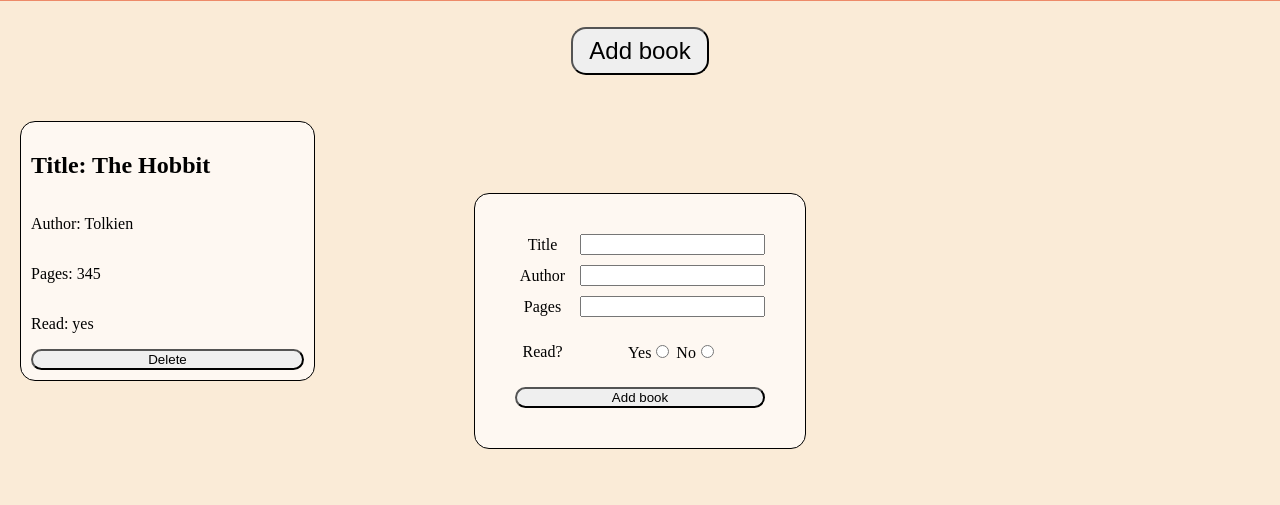
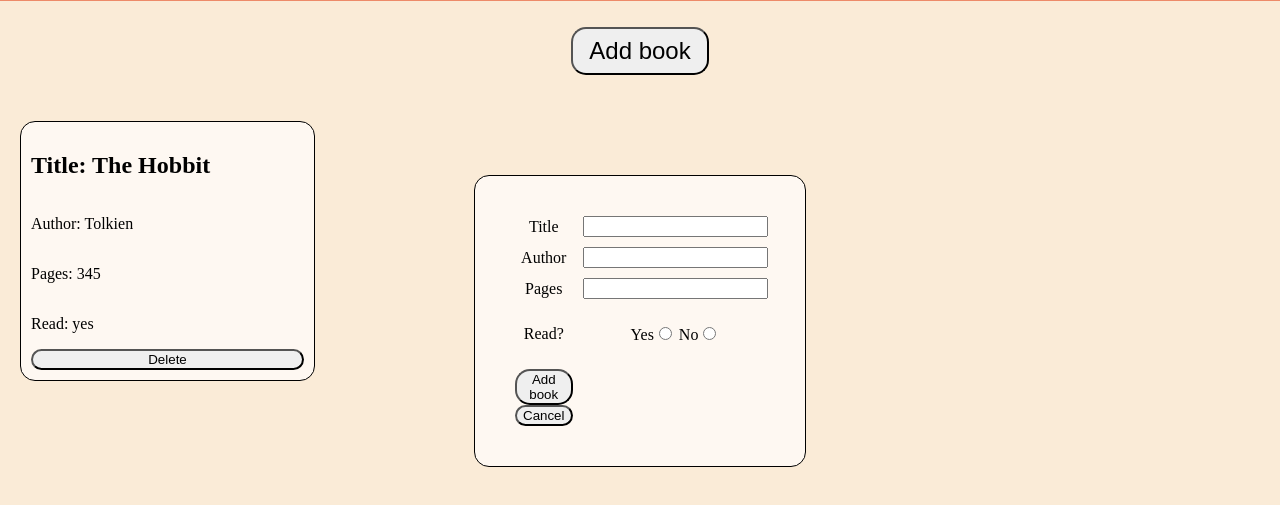
Before and after one commit to dave-forbes/library, a plain HTML site: page index.html in a window 1280 px wide. Both pictures are taken after a click on the button "Add book". Shown: the part 79-584 px from the top of the page. Drawn offline with Linux system fonts and the light colour scheme.

Commit message:
added new cancel button on form and grouped in a div with add book button

```diff
--- a/index.html
+++ b/index.html
@@ -7,6 +7,7 @@
   <meta name="viewport" content="width=device-width, initial-scale=1.0">
   <title>Library</title>
   <link rel="stylesheet" href="style.css">
+  <script src="https://kit.fontawesome.com/1defe17cdd.js" crossorigin="anonymous"></script>
   <script src="script.js" defer></script>
 </head>
 
@@ -14,7 +15,7 @@
   <header>
     <h1>My Library</h1>
   </header>
-  <form class="add-book-form fade-in">
+  <form class="add-book-form fade-out">
     <label for="title">Title</label>
     <input id="title" type="text">
     <label for="author">Author</label>
@@ -27,7 +28,10 @@
       <label for="no">No</label><input name="read" id="no" type="radio" value="no">
     </div>
     </div>
-    <button class="add-book">Add book</button>
+    <div class="form-buttons">
+      <button class="add-book">Add book</button>
+      <button class="cancel">Cancel</button>
+    </div>
   </form>
   <div class="button-wrapper">
     <button class="bring-up-form">Add book</button>
```
